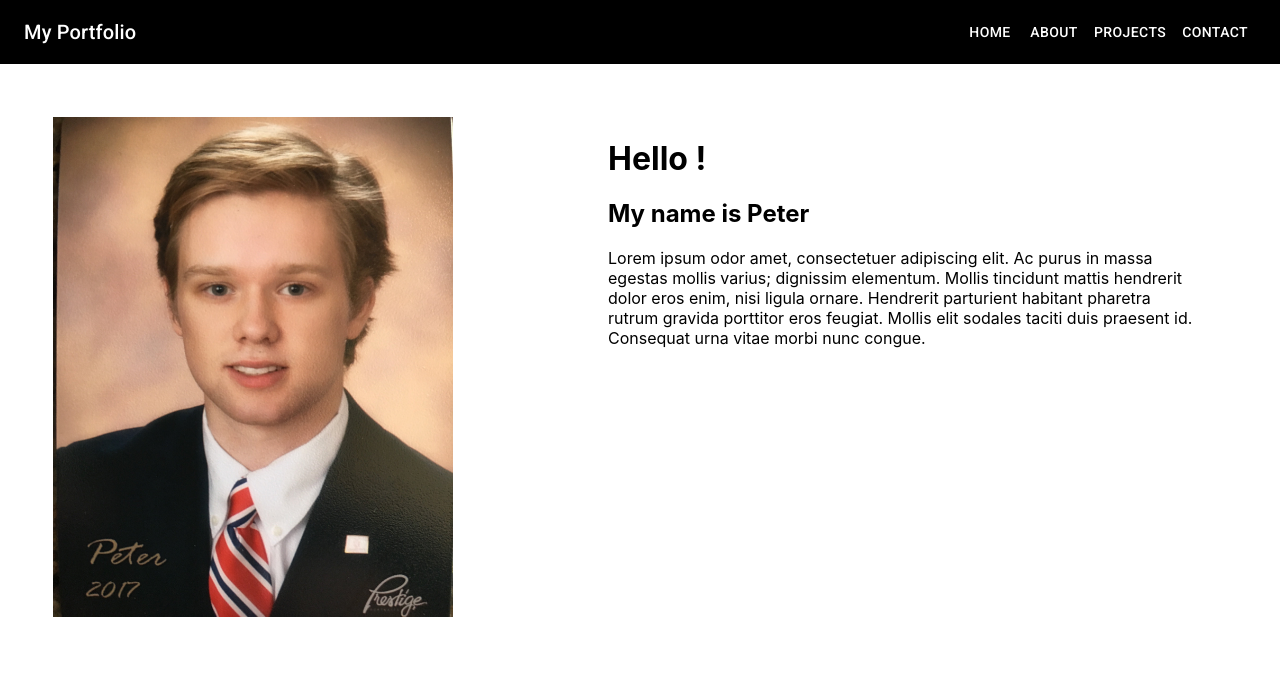
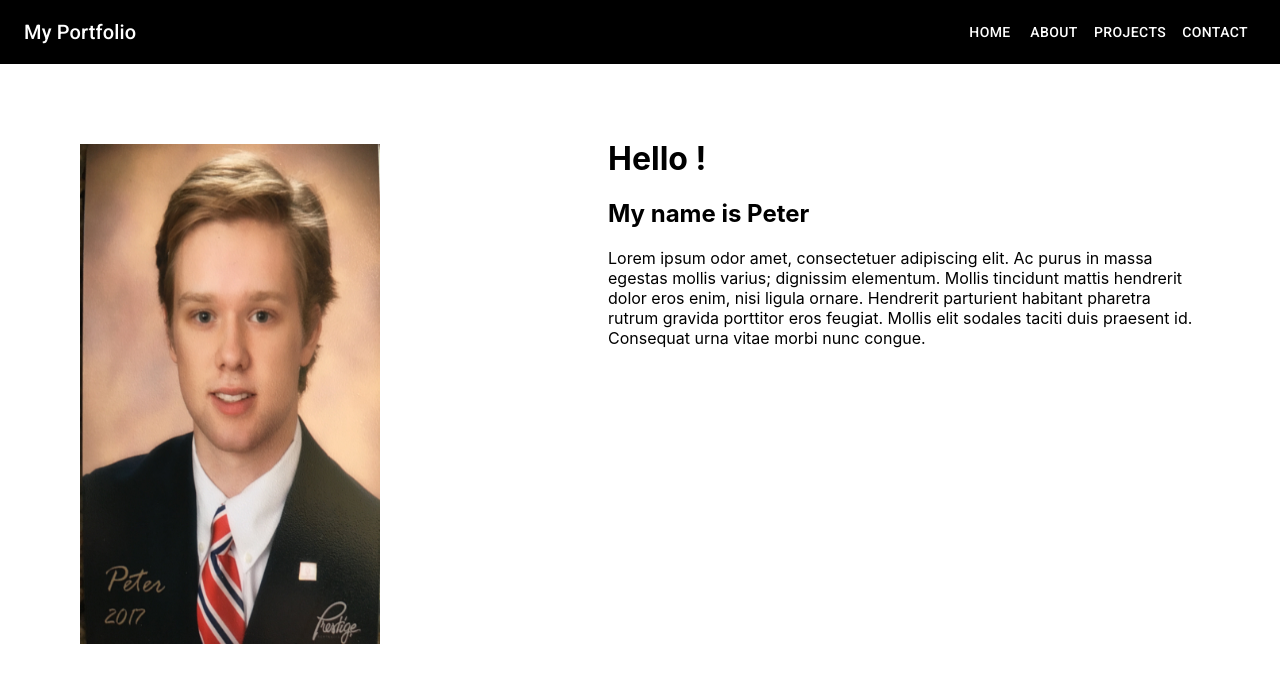
Before and after one commit to peterregan/pjrporfolio, a React (Create React App) app: page /about in a window 1280 px wide. Shown: the top 682 px of the page. Built offline with nearby package versions, Linux system fonts and the light colour scheme.

Commit message:
added more css to make page look better

```diff
--- a/src/stylesheets/About.css
+++ b/src/stylesheets/About.css
@@ -1,9 +1,9 @@
 .aboutimg{
-  margin: 10%;
+  margin: 15%;
   max-width: 100%;
   max-height: 100%;
   height: 500px;
-  width: 400px;
+  width: 300px;
 
 }
 .aboutdiv{
```
